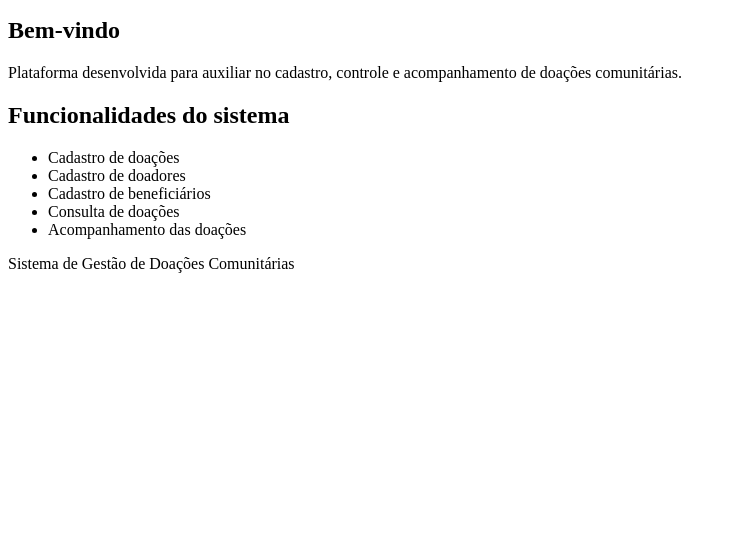
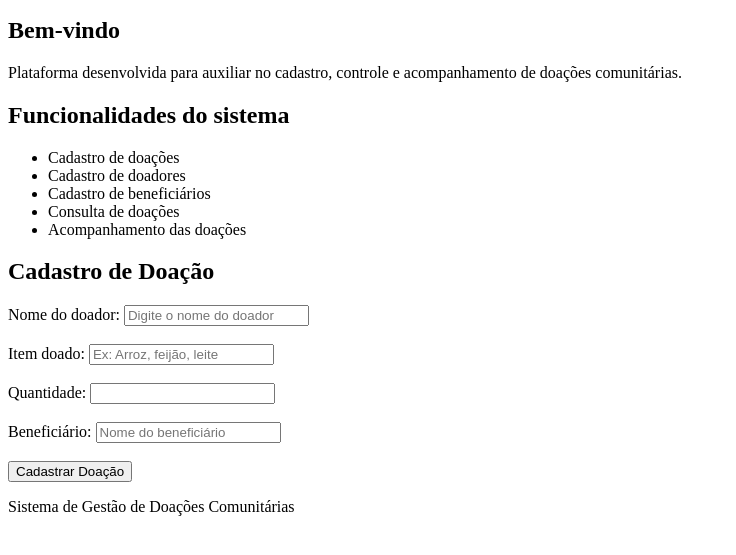
Before and after one commit to Rodrigo16lima/sistema-gestao-doacoes, a plain HTML site: page index.html in a window 1280 px wide. Shown: the part 101-656 px from the top of the page, without its empty margins (0-736 px from the left). Drawn offline with Linux system fonts and the light colour scheme.

Commit message:
feat: adiciona formulario para cadastro de doacoes

```diff
--- a/index.html
+++ b/index.html
@@ -37,7 +37,60 @@
             </ul>
 
         </section>
+<section>
+    <h2>Cadastro de Doação</h2>
 
+    <form id="formDoacao">
+
+        <label for="doador">Nome do doador:</label>
+        <input
+            type="text"
+            id="doador"
+            name="doador"
+            placeholder="Digite o nome do doador"
+            required
+        >
+
+        <br><br>
+
+        <label for="item">Item doado:</label>
+        <input
+            type="text"
+            id="item"
+            name="item"
+            placeholder="Ex: Arroz, feijão, leite"
+            required
+        >
+
+        <br><br>
+
+        <label for="quantidade">Quantidade:</label>
+        <input
+            type="number"
+            id="quantidade"
+            name="quantidade"
+            min="1"
+            required
+        >
+
+        <br><br>
+
+        <label for="beneficiario">Beneficiário:</label>
+        <input
+            type="text"
+            id="beneficiario"
+            name="beneficiario"
+            placeholder="Nome do beneficiário"
+        >
+
+        <br><br>
+
+        <button type="submit">
+            Cadastrar Doação
+        </button>
+
+    </form>
+</section>
     </main>
 
     <footer>
```
